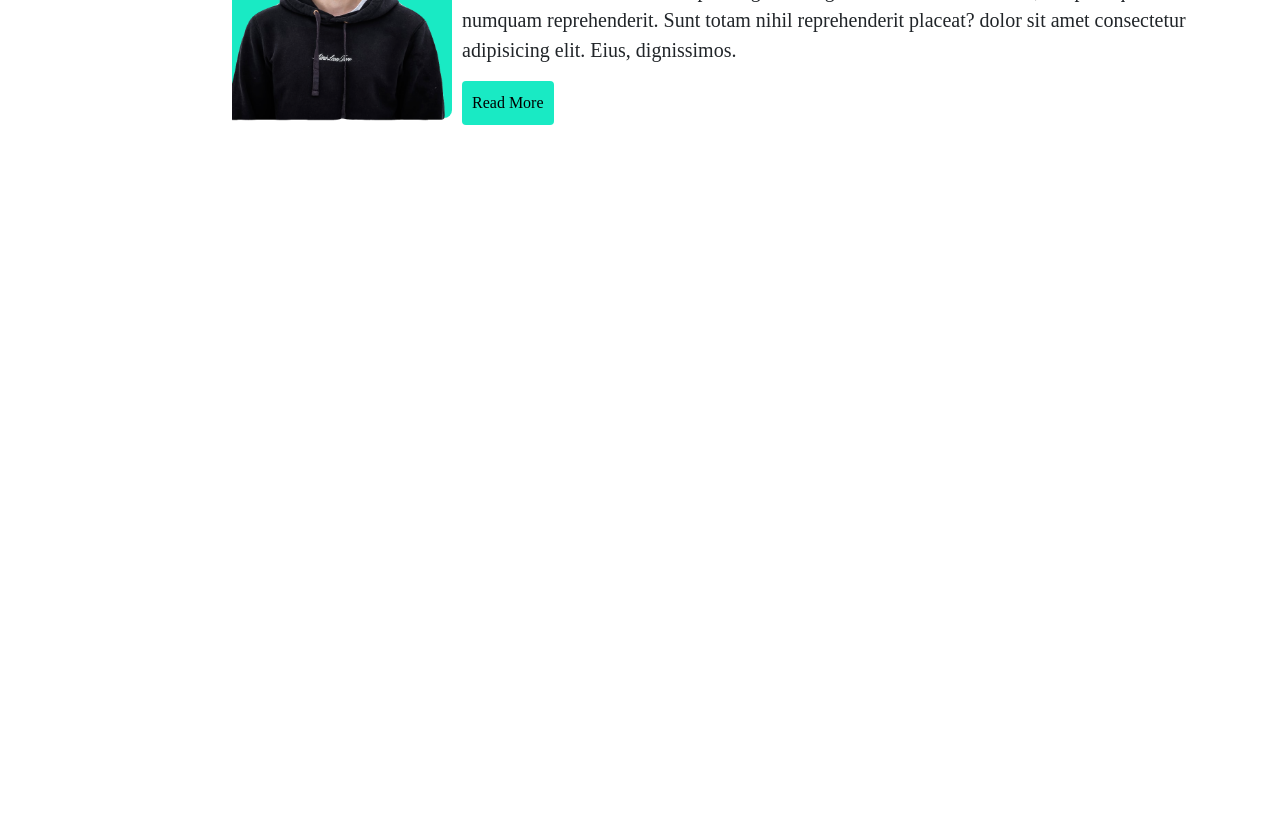
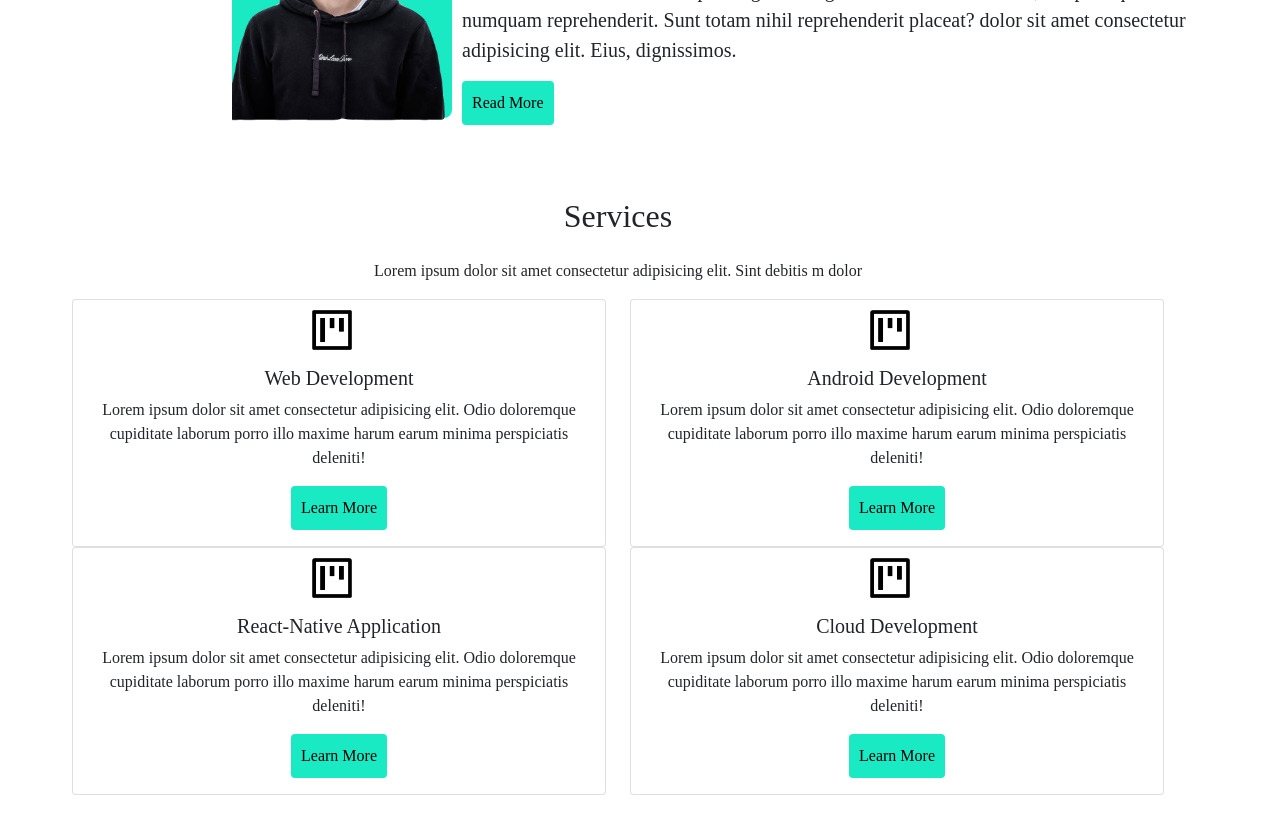
Before and after one commit to IAMNITESHPANDIT/Portfolio, a React (Create React App) app: page / in a window 1280 px wide. Shown: the part 420-1254 px from the top of the page. Before the commit the page ends 800 px from the top, so only its background shows below. Built offline with nearby package versions, Linux system fonts and the light colour scheme; a web font is replaced by a local one.

Commit message:
service component prepared

```diff
--- a/src/App.css
+++ b/src/App.css
@@ -1,4 +1,6 @@
 .App{
     font-family: 'Open Sans Condensed', sans-serif;
     font-family: 'Redressed', cursive;
+    scroll-behavior: smooth;
+
 }
--- a/src/App.js
+++ b/src/App.js
@@ -1,11 +1,13 @@
 import './App.css';
 import NavBar from './components/Navbar/navbar';
 import About from  './components/about/about.component';
+import Service from  './components/service/service.component';
 function App() {
   return (
     <div className="App">
     <NavBar/>
     <About/>
+    <Service/>
     </div>
   );
 }
--- a/src/components/about/about.style.css
+++ b/src/components/about/about.style.css
@@ -9,7 +9,7 @@
 .proImg{
   position: absolute;
   left: 22px;
-  top: 90px;
+  top: 88px;
   width:120px;
   height:90px;
 }
--- /dev/null
+++ b/src/components/service/service.component.jsx
@@ -0,0 +1,66 @@
+import './service.style.css'
+import vectorIcon from '../../assest/icon/Vector.png';
+
+function Service(){
+    return (
+        <div className="container ms-5 pt-5 text-center">
+            <p className=" h2 m-4">Services</p>
+            <p className="">Lorem ipsum dolor sit amet consectetur adipisicing elit. Sint debitis m
+            dolor</p>
+
+            <div className="card-group container pb-5">
+                <div className="row">
+                    <div className="col-12 col-md-6">
+                     <div className="card ">
+                      <img src={vectorIcon}  alt="..."  />
+                         <div className="card-body">
+                            <h5 className="card-title">Web Development</h5>
+                           <p className="card-text">Lorem ipsum dolor sit amet consectetur adipisicing elit. Odio doloremque cupiditate laborum porro illo maxime harum earum minima perspiciatis deleniti!</p>
+                           <button className="readmeBtn rounded">Learn More</button>
+                     </div>
+                    </div>
+                 </div>
+                 <div className="col-12 col-md-6">
+                     <div className="card">
+                      <img src={vectorIcon} className="card-img-top" alt="..." width="20px;" height="20px;"/>
+                         <div className="card-body">
+                            <h5 className="card-title">Android Development</h5>
+                           <p className="card-text">Lorem ipsum dolor sit amet consectetur adipisicing elit. Odio doloremque cupiditate laborum porro illo maxime harum earum minima perspiciatis deleniti!</p>
+
+                           <button className="readmeBtn rounded">Learn More</button>
+                     </div>
+                    </div>
+                 </div>
+
+                 <div className="col-12 col-md-6">
+                     <div className="card">
+                      <img src={vectorIcon} className="card-img-top" alt="..." width="20px;" height="20px;"/>
+                         <div className="card-body">
+                            <h5 className="card-title">React-Native Application</h5>
+                           <p className="card-text">Lorem ipsum dolor sit amet consectetur adipisicing elit. Odio doloremque cupiditate laborum porro illo maxime harum earum minima perspiciatis deleniti!</p>
+                           <button className="readmeBtn rounded">Learn More</button>
+                     </div>
+                    </div>
+                 </div>
+
+                 <div className="col-12 col-md-6">
+                     <div className="card">
+                      <img src={vectorIcon} className="card-img-top" alt="..." width="20px;" height="20px;"/>
+                         <div className="card-body">
+                            <h5 className="card-title">Cloud Development</h5>
+                           <p className="card-text">Lorem ipsum dolor sit amet consectetur adipisicing elit. Odio doloremque cupiditate laborum porro illo maxime harum earum minima perspiciatis deleniti!</p>
+                           <button className="readmeBtn rounded">Learn More</button>
+                     </div>
+                    </div>
+                 </div>
+
+                </div>
+
+
+            </div>
+
+        </div>
+    )
+
+}
+export default Service;
--- /dev/null
+++ b/src/components/service/service.style.css
@@ -0,0 +1,14 @@
+.card > img{
+    text-align:center;
+    width: 40px;
+    height: 40px;
+    margin-left:45%;
+    margin-top: 10px;
+}
+
+.readmeBtn{
+    background-color: #19EAC4;
+    padding:10px;
+    border:0px;
+
+  }
```
